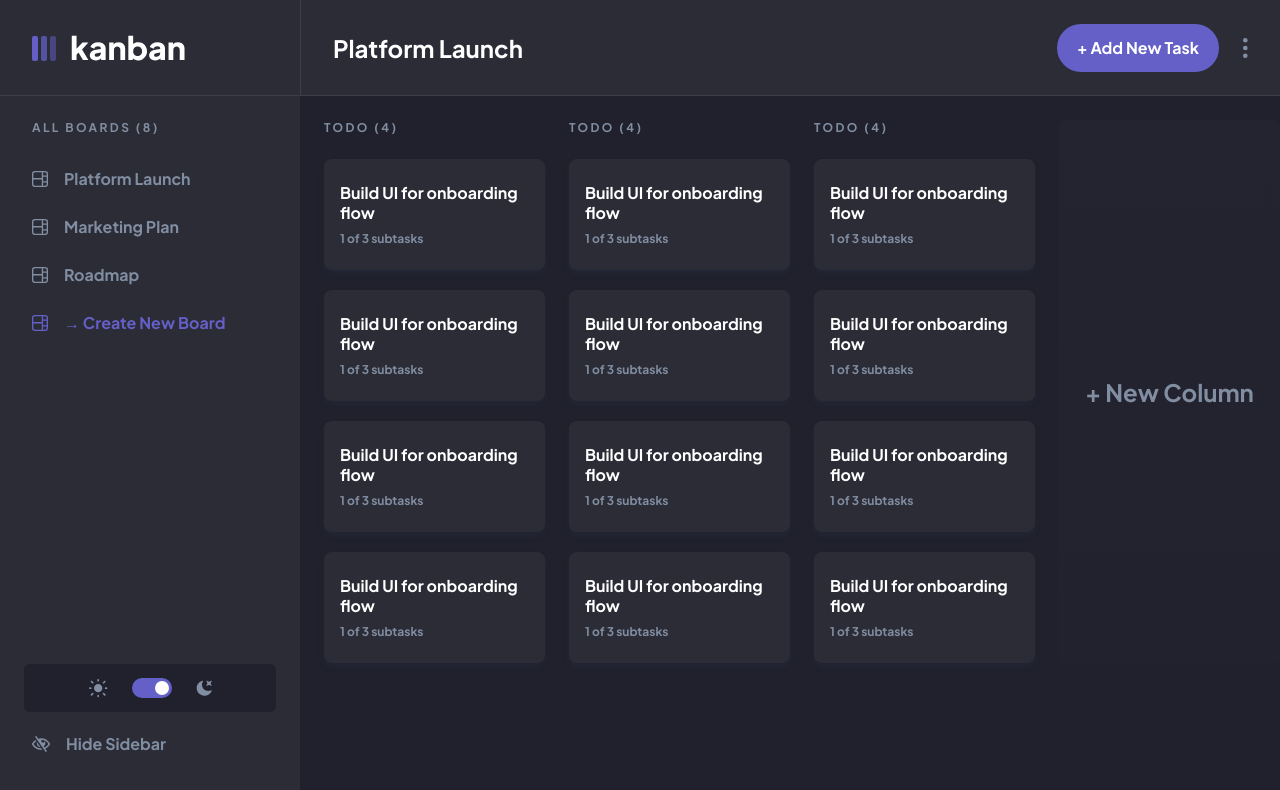
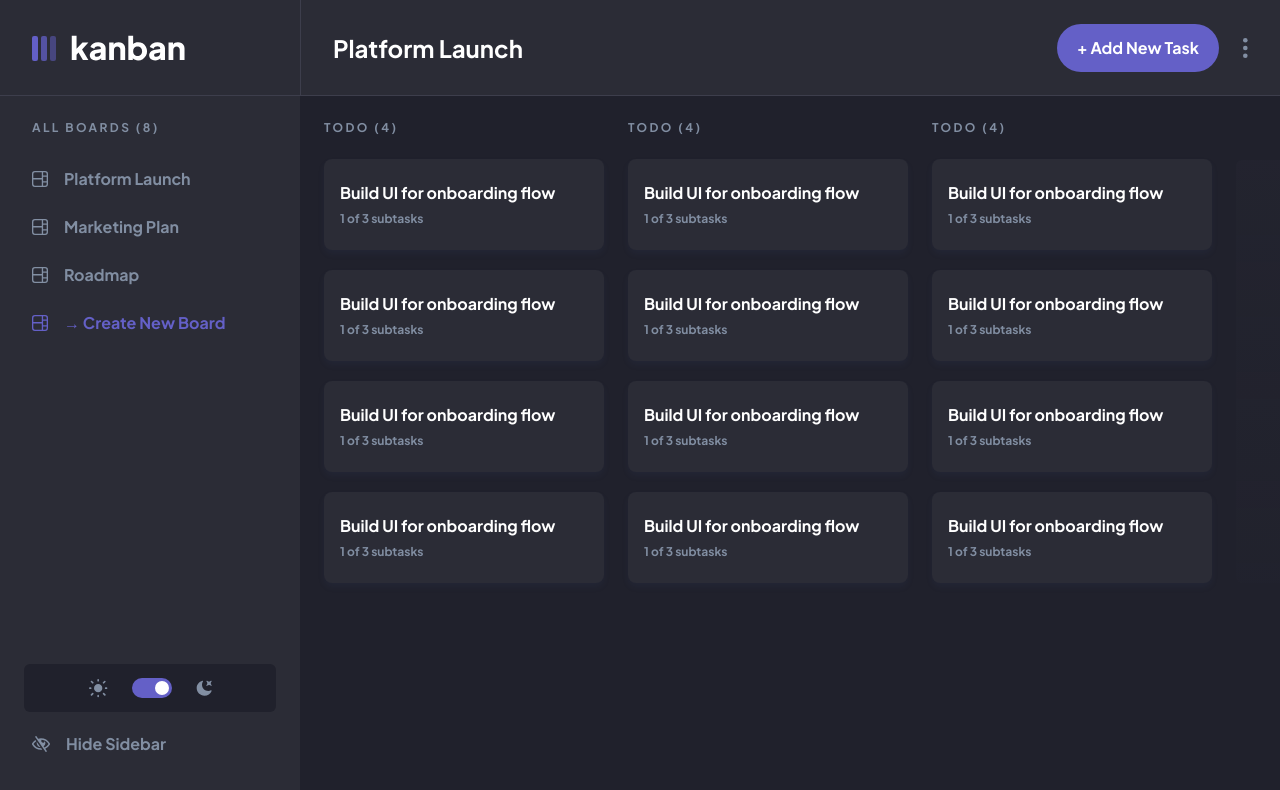
Before and after one commit to jorge00552075/kanban-task-management-app, a React (Vite) app: page / in a window 1280 px wide. Shown: the top 790 px of the page. Built offline with nearby package versions, Linux system fonts and the light colour scheme.

Commit message:
add flex shrink to columns

```diff
--- a/src/components/board/board.module.scss
+++ b/src/components/board/board.module.scss
@@ -10,7 +10,9 @@
   gap: 1.5rem;
 
   .addNewColumnButton {
+    flex-shrink: 0;
     width: 17.5rem;
+    margin-top: 2.5rem;
     border: none;
     border-radius: 6px;
     background: linear-gradient(
--- a/src/components/column/column.module.scss
+++ b/src/components/column/column.module.scss
@@ -1,4 +1,5 @@
 .column {
+  flex-shrink: 0;
   width: 17.5rem;
 
   .status {
```
